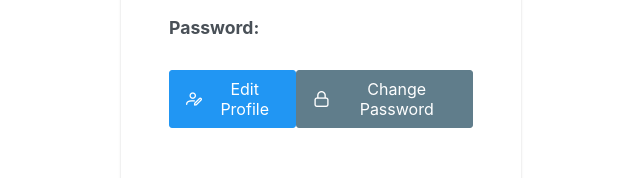
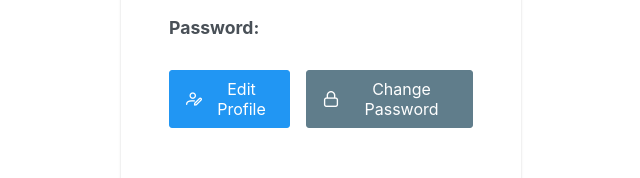
Before and after one commit to sravanthch/authentication-frontend, a React (Create React App) app: page /profile in a window 1280 px wide. Shown: the part 190-368 px from the top of the page, without its empty margins (319-959 px from the left). Built offline with nearby package versions, Linux system fonts and the light colour scheme; no server answers.

Commit message:
CSS Changes

```diff
--- a/src/components/Profile/Profile.css
+++ b/src/components/Profile/Profile.css
@@ -24,3 +24,12 @@
   display: flex;
   justify-content: space-between;
 }
+
+.profile-actions .p-button-primary,
+.profile-actions .p-button-secondary {
+  margin-right: 1rem; /* Adjust the value as needed */
+}
+
+.profile-actions .p-button-secondary {
+  margin-right: 0; /* Remove margin from the last button */
+}
```
